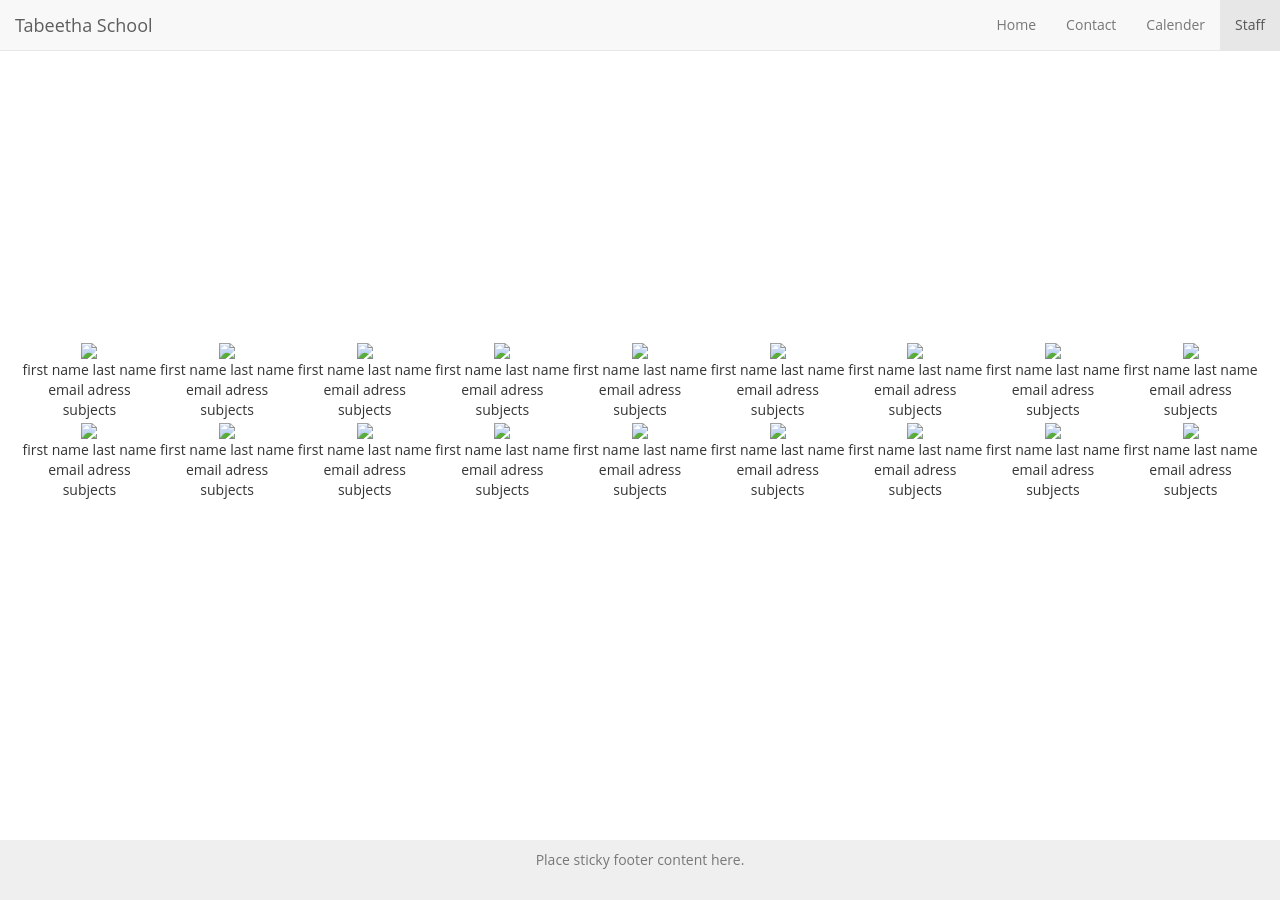
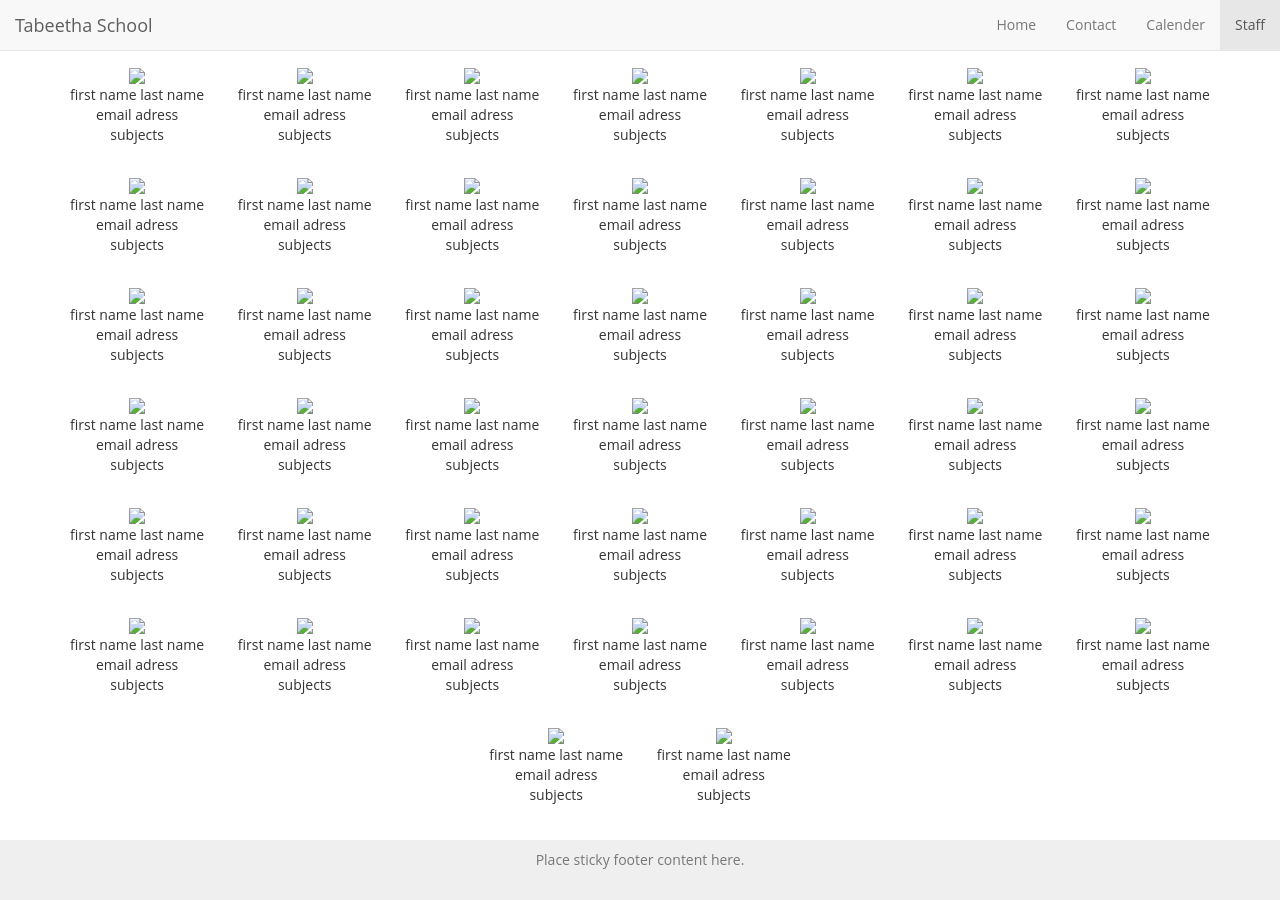
Before and after one commit to tabeethaschool/tabeethaschool.github.io, a Jekyll site: the page built from _pages/staff.md, in a window 1280 px wide. Built offline with Jekyll 4.4.1, drawn with Linux system fonts in a browser that asks for light colours.

Commit message:
changed staff and contact page so that it works on smaller screens

```diff
--- a/_pages/staff.md
+++ b/_pages/staff.md
@@ -3,8 +3,8 @@
 title: Staff
 order: 4
 ---
-<div class="full vcenter">
-	<div>
+
+<div id ="staff">
 	<div class="boxes">
 		<img src="#"><br>
 		first name last name <br>
@@ -113,5 +113,160 @@
 		email adress <br>
 		subjects<br>
 	</div>
-</div>
-</div>
+	<div class="boxes">
+		<img src="#"><br>
+		first name last name <br>
+		email adress <br>
+		subjects<br>
+	</div>
+	<div class="boxes">
+		<img src="#"><br>
+		first name last name <br>
+		email adress <br>
+		subjects<br>
+	</div>
+	<div class="boxes">
+		<img src="#"><br>
+		first name last name <br>
+		email adress <br>
+		subjects<br>
+	</div>
+	<div class="boxes">
+		<img src="#"><br>
+		first name last name <br>
+		email adress <br>
+		subjects<br>
+	</div>
+	<div class="boxes">
+		<img src="#"><br>
+		first name last name <br>
+		email adress <br>
+		subjects<br>
+	</div>
+	<div class="boxes">
+		<img src="#"><br>
+		first name last name <br>
+		email adress <br>
+		subjects<br>
+	</div>
+	<div class="boxes">
+		<img src="#"><br>
+		first name last name <br>
+		email adress <br>
+		subjects<br>
+	</div>
+	<div class="boxes">
+	<img src="#"><br>
+		first name last name <br>
+		email adress <br>
+		subjects<br>
+	</div>
+	<div class="boxes">
+		<img src="#"><br>
+		first name last name <br>
+		email adress <br>
+		subjects<br>
+	</div>
+	<div class="boxes">
+		<img src="#"><br>
+		first name last name <br>
+		email adress <br>
+		subjects<br>
+	</div>
+	<div class="boxes">
+		<img src="#"><br>
+			first name last name <br>
+			email adress <br>
+			subjects<br>
+	</div>
+	<div class="boxes">
+		<img src="#"><br>
+		first name last name <br>
+		email adress <br>
+		subjects<br>
+	</div>
+	<div class="boxes">
+		<img src="#"><br>
+		first name last name <br>
+		email adress <br>
+		subjects<br>
+	</div>
+	<div class="boxes">
+		<img src="#"><br>
+		first name last name <br>
+		email adress <br>
+		subjects<br>
+	</div>
+	<div class="boxes">
+		<img src="#"><br>
+		first name last name <br>
+		email adress <br>
+		subjects<br>
+	</div>
+	<div class="boxes">
+		<img src="#"><br>
+		first name last name <br>
+		email adress <br>
+		subjects<br>
+	</div>
+	<div class="boxes">
+		<img src="#"><br>
+		first name last name <br>
+		email adress <br>
+		subjects<br>
+	</div>
+	<div class="boxes">
+		<img src="#"><br>
+		first name last name <br>
+		email adress <br>
+		subjects<br>
+	</div>
+	<div class="boxes">
+		<img src="#"><br>
+		first name last name <br>
+		email adress <br>
+		subjects<br>
+	</div>
+	<div class="boxes">
+		<img src="#"><br>
+		first name last name <br>
+		email adress <br>
+		subjects<br>
+	</div>
+	<div class="boxes">
+		<img src="#"><br>
+		first name last name <br>
+		email adress <br>
+		subjects<br>
+	</div>
+	<div class="boxes">
+		<img src="#"><br>
+		first name last name <br>
+		email adress <br>
+		subjects<br>
+	</div>
+	<div class="boxes">
+		<img src="#"><br>
+		first name last name <br>
+		email adress <br>
+		subjects<br>
+	</div>
+	<div class="boxes">
+		<img src="#"><br>
+		first name last name <br>
+		email adress <br>
+		subjects<br>
+	</div>
+	<div class="boxes">
+		<img src="#"><br>
+		first name last name <br>
+		email adress <br>
+		subjects<br>
+	</div>
+	<div class="boxes">
+		<img src="#"><br>
+		first name last name <br>
+		email adress <br>
+		subjects<br>
+	</div>
+	</div>
--- a/_sass/_index.scss
+++ b/_sass/_index.scss
@@ -145,6 +145,7 @@
 .boxes {
 	display: inline-block;
 	flex-direction: row;
+	padding: 15px;
 
 }
 
@@ -167,10 +168,35 @@
 
 #calender {
 	position: fixed;
-	top: 70px;
+	top: 65px;
 	bottom: 65px;
 	width: 100%;
-	height: calc(100% - 135px);
+	height: calc(100% - 130px);
+}
+
+#staff {
+	position: fixed;
+	top: 50px;
+	bottom: 60px;
+	overflow:scroll;
+	justify-content:center;
+	align-items:center;
+	text-align:center;
+
+}
+
+#contact {
+	position: fixed;
+	top: 50px;
+	bottom: 60px;
+	overflow:scroll;
+	justify-content:center;
+	align-items:center;
+	text-align:center;
+	display:flex;
+	flex-direction: column;
+	height: calc(100% - 110px);
+	width: 100%
 }
 
 .more_btn {
```
Also changed, not shown: _pages/contact.md (+21 -23 lines).
